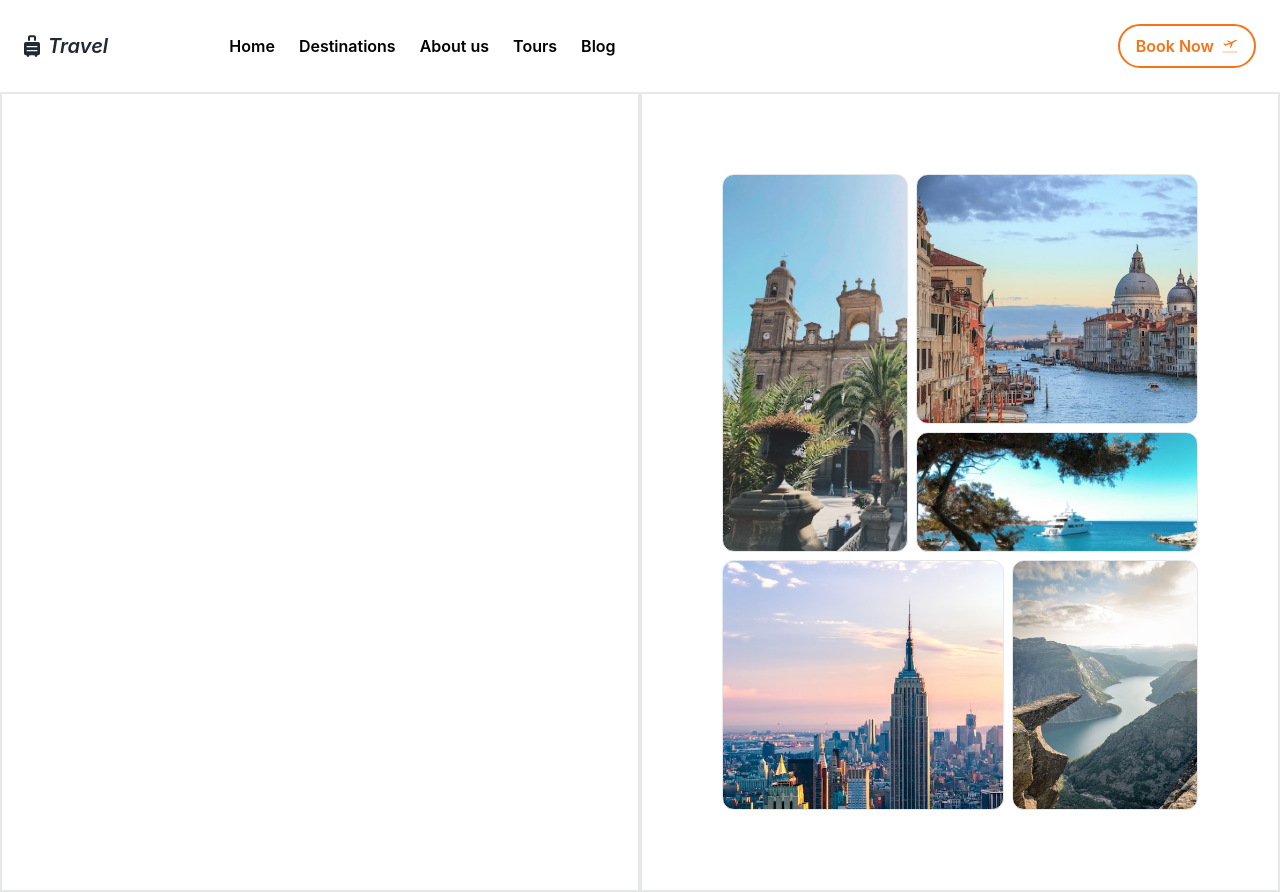
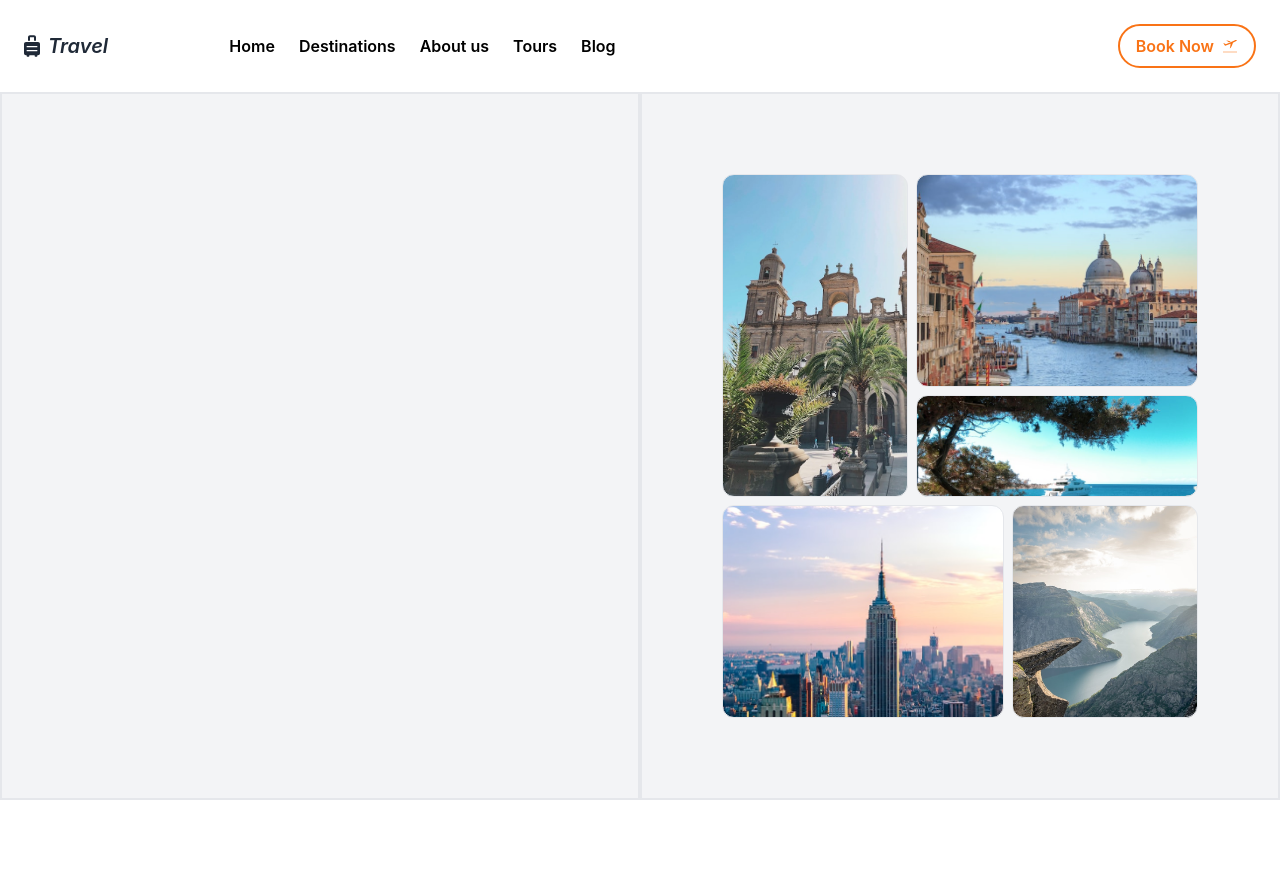
Before and after one commit to Juliosc1/traveling, a React (Create React App) app: page /tours in a window 1280 px wide. After the commit the page ends 800 px from the top, so only its background shows below. Built offline with nearby package versions, Linux system fonts and the light colour scheme; the HTML template or start-up script is replaced by a standard one.

Commit message:
fixed height for all pages

```diff
--- a/src/index.css
+++ b/src/index.css
@@ -2,7 +2,11 @@
 @tailwind components;
 @tailwind utilities;
 
-body {
+html {
+  height: 100vh;
+}
+
+body > #root > div {
   margin: 0;
   padding: 0;
   box-sizing: border-box;
@@ -11,6 +15,9 @@ body {
     sans-serif;
   -webkit-font-smoothing: antialiased;
   -moz-osx-font-smoothing: grayscale;
+  height: 100vh;
+  display: flex;
+  flex-direction: column;
 }
 
 code {
--- a/src/pages/Destinations.jsx
+++ b/src/pages/Destinations.jsx
@@ -5,13 +5,13 @@ import DestinationsList from '../components/DestinationsList'
 const Destinations = () => {
   return (
     <div className='flex flex-col justify-center h-screen p-4 bg-gray-100'>
-      <div className='flex flex-col justify-center h-screen p-4 border-2'>
+
         <div className=''>
           <p className='font-semibold tracking-widest'>WHERE TO GO</p>
           <h1 className='text-5xl py-8'>Popular Destinations</h1>
         <DestinationsList />
         </div>
-      </div>
+
     </div>
   )
 }
--- a/src/pages/Tours.jsx
+++ b/src/pages/Tours.jsx
@@ -7,7 +7,7 @@ import NorwayImg from '../assets/norway.jpg'
 
 const Tours = () => {
   return (
-    <div className='flex flex-col justify-center items-center w-full h-screen'>
+    <div className='flex flex-col justify-center items-center w-full h-screen bg-gray-100'>
       <div className='grid grid-cols-1 sm:grid-cols-2 h-full w-full'>
 
         <div className='border-2'></div>
```
